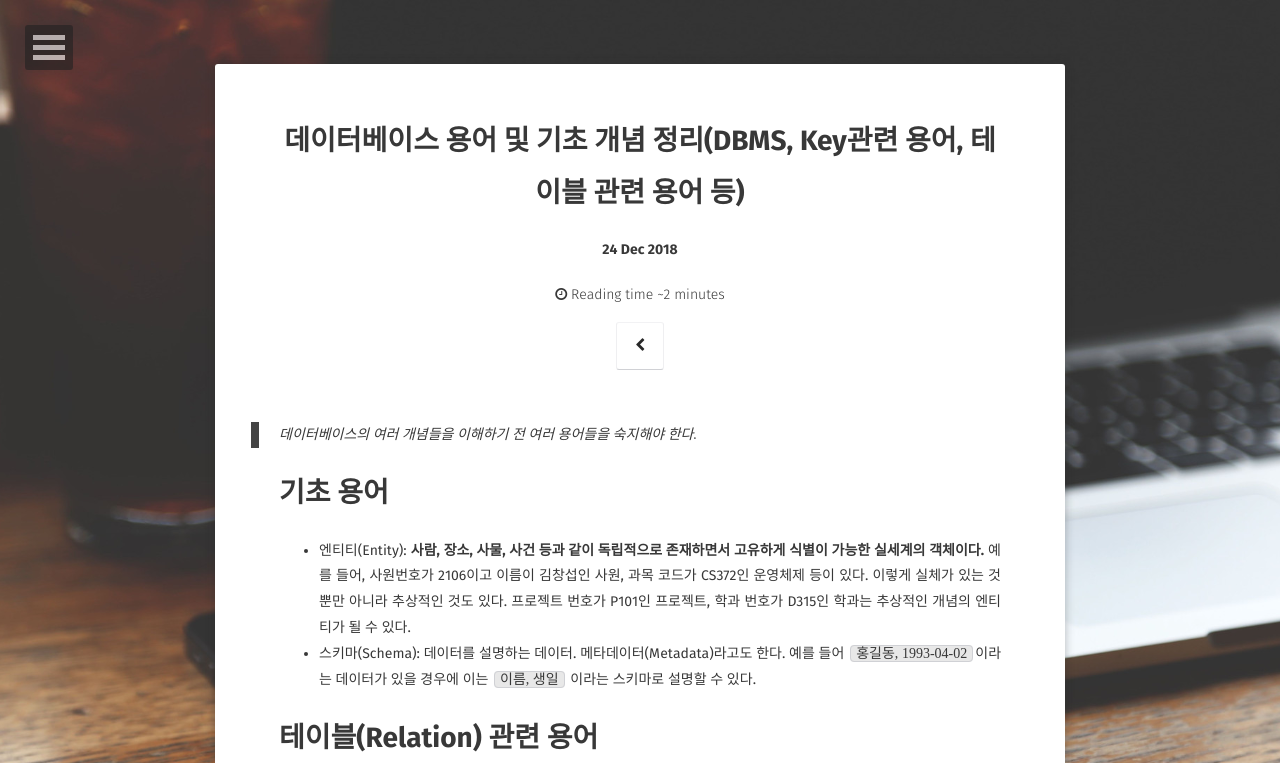
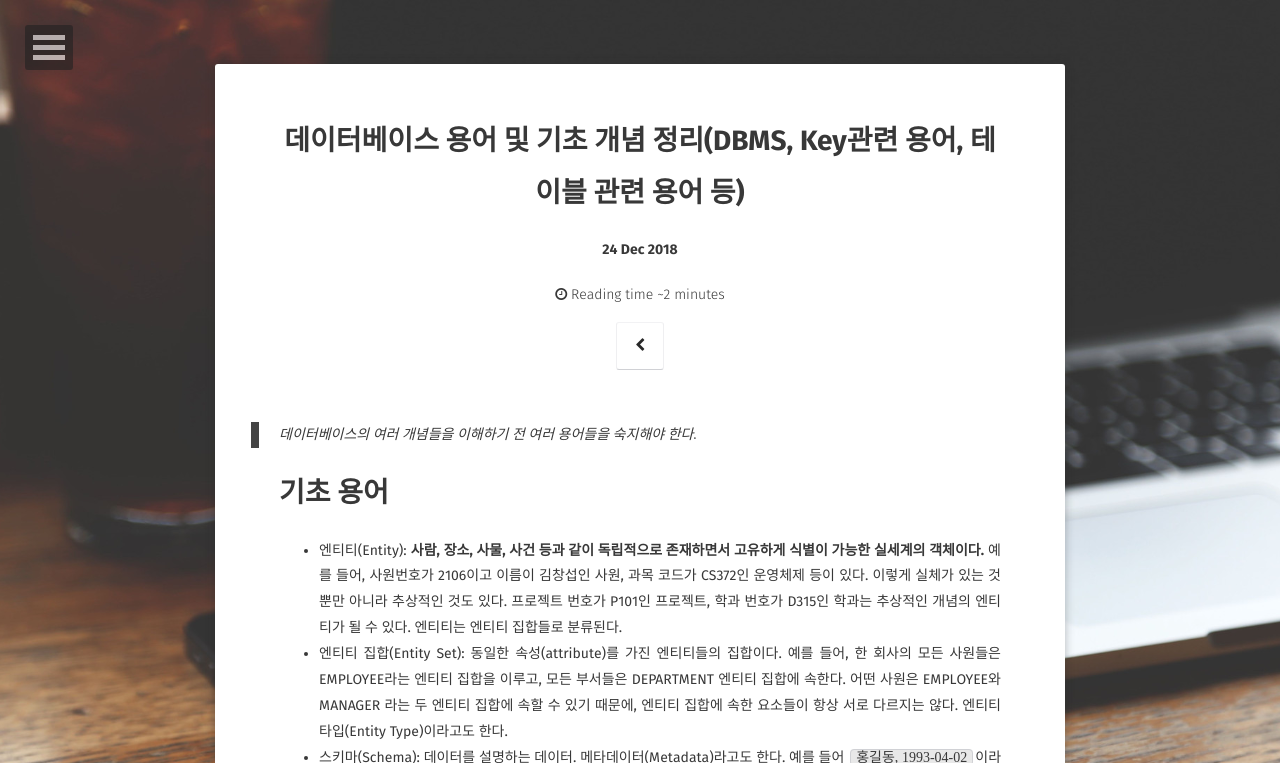
Before and after one commit to wkdtjsgur100/wkdtjsgur100.github.io, a Jekyll site: the page built from _posts/2018-12-24-database-terms.md, in a window 1280 px wide and 1400 px high, cut to the strip 0-763 px from the top of the window. Built offline with Jekyll 4.4.1, drawn with Linux system fonts in a browser that asks for light colours; some web fonts are replaced; comment, search, counter and statistics services are not loaded; some of the changed text lies outside the part shown.

Commit message:
db terms

```diff
--- a/_posts/2018-12-24-database-terms.md
+++ b/_posts/2018-12-24-database-terms.md
@@ -11,7 +11,8 @@ comments: true
 
 # 기초 용어
 
-- 엔티티(Entity): **사람, 장소, 사물, 사건 등과 같이 독립적으로 존재하면서 고유하게 식별이 가능한 실세계의 객체이다.** 예를 들어, 사원번호가 2106이고 이름이 김창섭인 사원, 과목 코드가 CS372인 운영체제 등이 있다. 이렇게 실체가 있는 것 뿐만 아니라 추상적인 것도 있다. 프로젝트 번호가 P101인 프로젝트, 학과 번호가 D315인 학과는 추상적인 개념의 엔티티가 될 수 있다.
+- 엔티티(Entity): **사람, 장소, 사물, 사건 등과 같이 독립적으로 존재하면서 고유하게 식별이 가능한 실세계의 객체이다.** 예를 들어, 사원번호가 2106이고 이름이 김창섭인 사원, 과목 코드가 CS372인 운영체제 등이 있다. 이렇게 실체가 있는 것 뿐만 아니라 추상적인 것도 있다. 프로젝트 번호가 P101인 프로젝트, 학과 번호가 D315인 학과는 추상적인 개념의 엔티티가 될 수 있다. 엔티티는 엔티티 집합들로 분류된다.
+- 엔티티 집합(Entity Set): 동일한 속성(attribute)를 가진 엔티티들의 집합이다. 예를 들어, 한 회사의 모든 사원들은 EMPLOYEE라는 엔티티 집합을 이루고, 모든 부서들은 DEPARTMENT 엔티티 집합에 속한다. 어떤 사원은 EMPLOYEE와 MANAGER 라는 두 엔티티 집합에 속할 수 있기 때문에, 엔티티 집합에 속한 요소들이 항상 서로 다르지는 않다. 엔티티 타입(Entity Type)이라고도 한다.
 - 스키마(Schema): 데이터를 설명하는 데이터. 메타데이터(Metadata)라고도 한다. 예를 들어 `홍길동, 1993-04-02`이라는 데이터가 있을 경우에 이는 `이름, 생일` 이라는 스키마로 설명할 수 있다.
 
 # 테이블(Relation) 관련 용어
@@ -20,7 +21,7 @@ comments: true
 그림 출처: http://dev-ahn.tistory.com/66
 
 - Relation(= Table): 관계형 데이터베이스(RDBMS)에서 정보를 구분하여 저장하는 기본 단위를 말한다. 예로 부서에 관한 정보를 저장하는 부서 Relation(혹은 부서 Table)이 있다.
-- Domain(도메인): Relation에서 각각의 속성(Attribute)들이 취할 수 있는 같은 타입의 원자 값들의 집합.
+- Domain(도메인): Relation에서 각각의 속성(Attribute)들이 취할 수 있는 같은 타입의 원자 값들의 집합. 즉, 한 속성(Attribute)에 나타날 수 있는 값의 범위. 예를 들면 학년 속성은 1~6까지의 값을 가질 수 있고 이를 도메인이라 한다.
 - Atomic Value(원자 값): 더 이상 분리될 수 없는 값.
 
 # Key
@@ -53,3 +54,7 @@ comments: true
 - RDBMS(Relational DBMS, 관계형 데이터베이스 관리 시스템): 테이블과 테이블의 관계를 기반으로 하는 가장 범용적인 데이터베이스 관리 시스템. 데이터의 일관성(Consistency)를 보장함. MySQL, Oracle, SQLite 등이 있음.
 - ODBMS(Object-Oriented DBMS): 정보를 객체의 형태로 표현하는 DBMS.
 - No-SQL(Not-Only SQL): 데이터 간의 관계를 설정하지 않고 유연한 테이블 스키마를 가진다. 대용량 데이터/분산 처리에 적합하다는 장점이 있지만 데이터 일관성(Consistency)이 항상 보장되지 않는 단점이 있다. MongoDB, HBase, Cassandra, Redis 등이 있다.
+
+# 참고 서적
+
+- 데이터베이스 배움터
```
